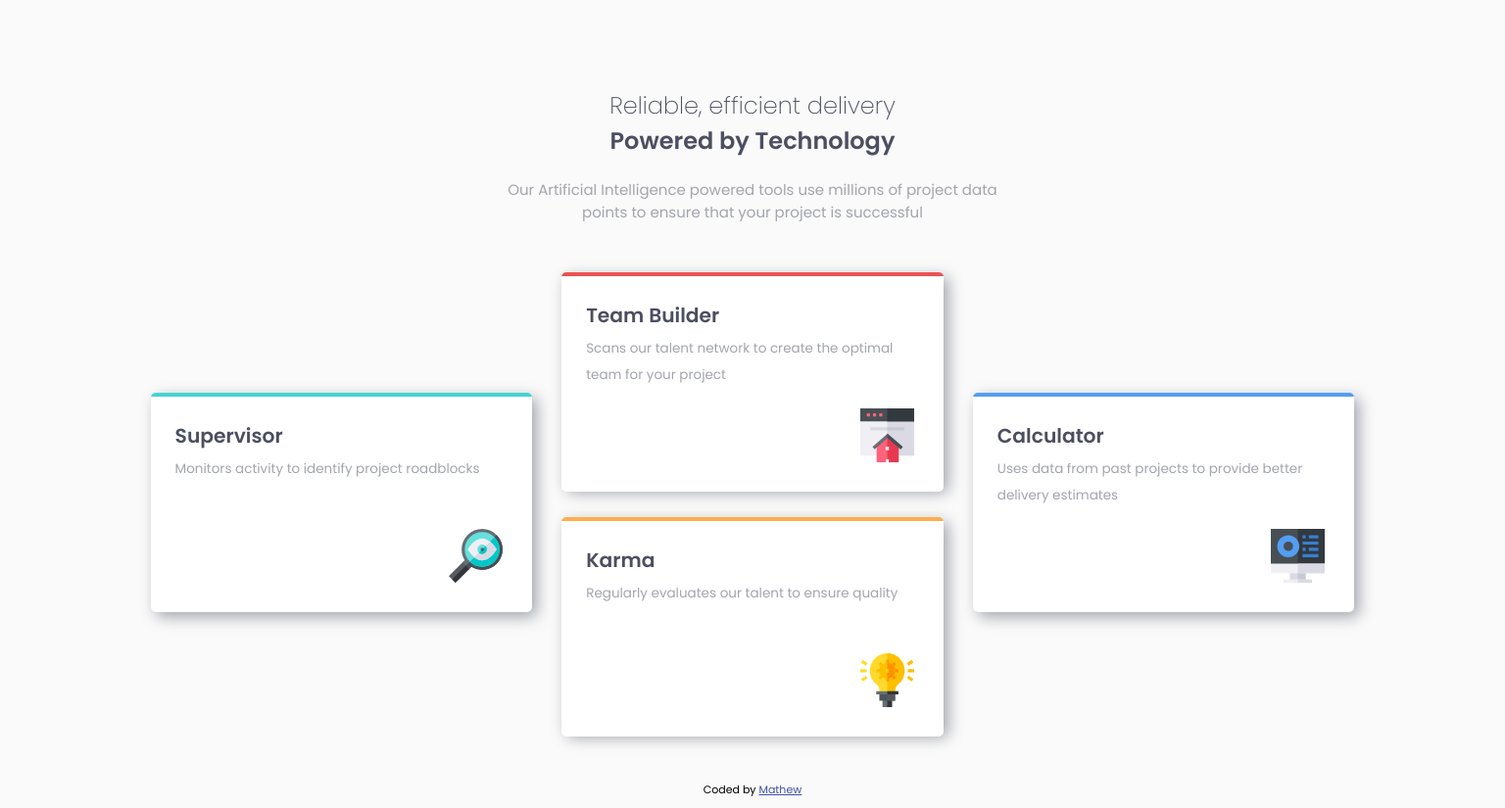
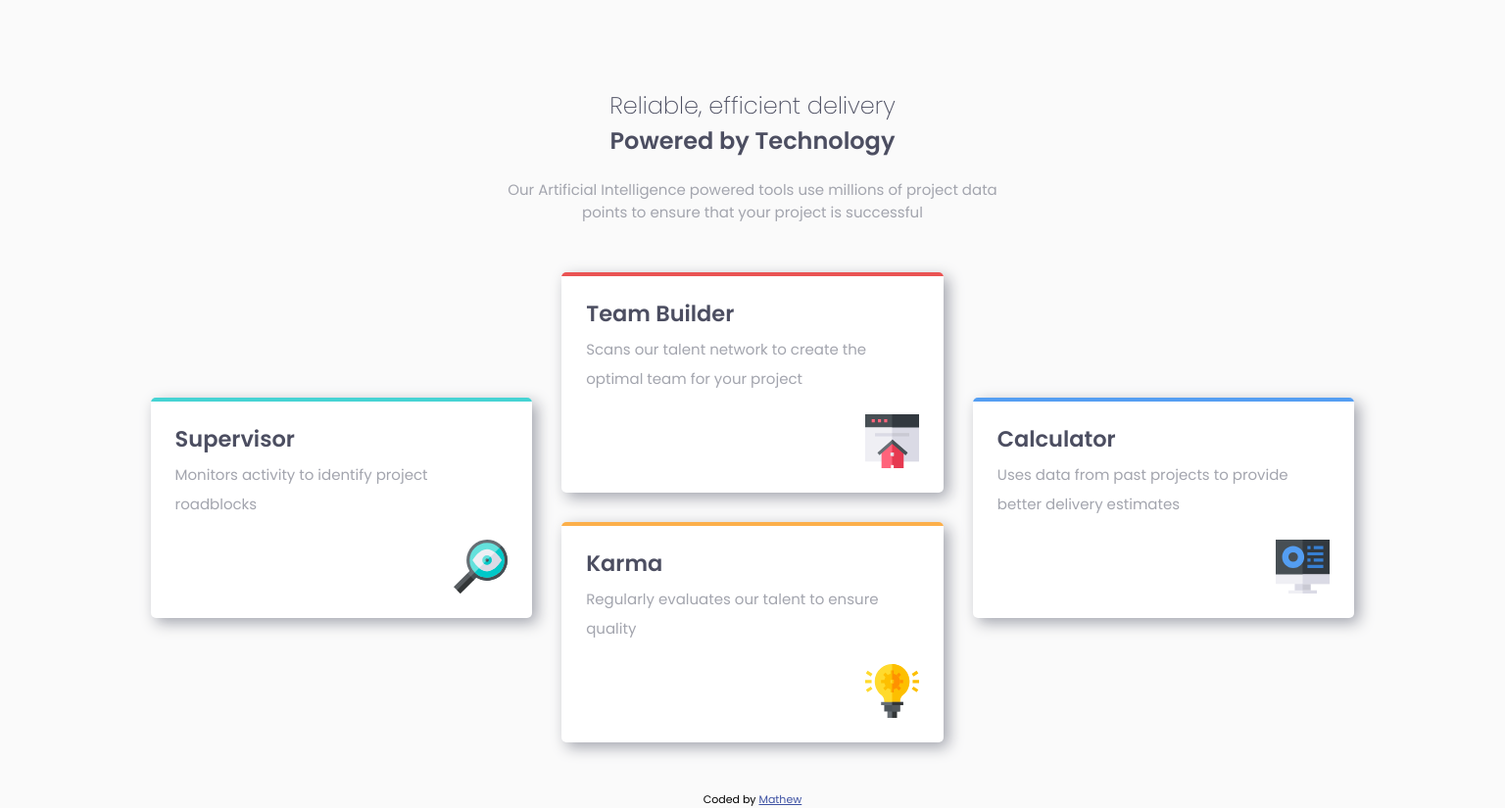
Before and after one commit to mathew12tan/four-card-feature-section, a plain HTML site: page index.html in a window 1536 px wide. Shown: the whole page at 98% size. Drawn offline with Linux system fonts and the light colour scheme.

Commit message:
second commit

```diff
--- a/index.html
+++ b/index.html
@@ -29,46 +29,28 @@
       </div>
 
       <div class="cards">
-        <div class="card card-1">
-          <div class="card-top">
+        <div class="card">
           <h2>Supervisor</h2>
           <p>Monitors activity to identify project roadblocks</p>
-            <img src="./images/icon-supervisor.svg" alt="icon-supervisor" />
-          </div>
         </div>
 
-        <div class="cards-middle">
-          <div class="card card-2">
-            <div class="card-top">
+        <div class="card">
           <h2>Team Builder</h2>
           <p>
-                Scans our talent network to create the optimal team for your
-                project
+            Scans our talent network to create the optimal team for your project
           </p>
-              <img
-                src="./images/icon-team-builder.svg"
-                alt="icon-team-builder"
-              />
-            </div>
         </div>
 
-          <div class="card card-3">
-            <div class="card-top">
+        <div class="card">
           <h2>Karma</h2>
           <p>Regularly evaluates our talent to ensure quality</p>
-              <img src="./images/icon-karma.svg" alt="icon-karma" />
-            </div>
-          </div>
         </div>
 
-        <div class="card card-4">
-          <div class="card-top">
+        <div class="card">
           <h2>Calculator</h2>
           <p>
             Uses data from past projects to provide better delivery estimates
           </p>
-            <img src="./images/icon-calculator.svg" alt="icon-calculator.svg" />
-          </div>
         </div>
       </div>
     </main>
--- a/style.css
+++ b/style.css
@@ -57,37 +57,31 @@ body {
 /* cards */
 
 .cards {
-  display: flex;
-  flex-direction: column;
-  row-gap: 30px;
+  display: grid;
+  gap: 30px;
   margin-bottom: 50px;
 }
 
-.cards-middle {
-  display: flex;
-  flex-direction: column;
-  row-gap: 30px;
+.card {
+  background-color: white;
+  height: 225px;
+  border-radius: 5px;
+  position: relative;
+  overflow: hidden;
+  padding: 25px;
+  box-shadow: 5px 5px 15px var(--Grayish-Blue);
+  background-size: 55px;
+  background-repeat: no-repeat;
+  background-position: bottom 25px right 25px;
 }
 
-.card {
-  height: 224px;
-  position: relative;
-  border-top-left-radius: 5px;
-  border-top-right-radius: 5px;
-  border-bottom-left-radius: 6px;
-  border-bottom-right-radius: 6px;
-  box-shadow: 5px 5px 15px var(--Grayish-Blue);
-}
-
-.card-top {
-  background-color: white;
-  height: 220px;
-  border-bottom-left-radius: 5px;
-  border-bottom-right-radius: 5px;
-  position: relative;
-  top: 4px;
-  padding: 25px;
-  font-size: 0.9em;
+.card::before {
+  content: "";
+  height: 4px;
+  position: absolute;
+  left: 0;
+  right: 0;
+  top: 0;
 }
 
 .card h2 {
@@ -107,16 +101,29 @@ body {
   bottom: 30px;
 }
 
-.card-1 {
+.card:nth-child(1) {
+  background-image: url("./images/icon-supervisor.svg");
+}
+.card:nth-child(2) {
+  background-image: url("./images/icon-team-builder.svg");
+}
+.card:nth-child(3) {
+  background-image: url("./images/icon-karma.svg");
+}
+.card:nth-child(4) {
+  background-image: url("./images/icon-calculator.svg");
+}
+
+.card:nth-child(1)::before {
   background: var(--Cyan);
 }
-.card-2 {
+.card:nth-child(2)::before {
   background: var(--Red);
 }
-.card-3 {
+.card:nth-child(3)::before {
   background: var(--Orange);
 }
-.card-4 {
+.card:nth-child(4)::before {
   background: var(--Blue);
 }
 
@@ -137,18 +144,28 @@ body {
   }
 
   .cards {
-    flex-direction: row;
-    column-gap: 30px;
+    grid-template-columns: repeat(3, 1fr);
   }
 
-  .card, .cards-middle {
-    flex: 1;
+  .card:nth-child(1) {
+    grid-column: 1/2;
+    grid-row: 2/4;
   }
 
-  .card-1, .card-4 {
-    align-self: center;
+  .card:nth-child(2) {
+    grid-column: 2/3;
+    grid-row: 1/3;
   }
 
+  .card:nth-child(3) {
+    grid-column: 2/3;
+    grid-row: 3/5;
+  }
+
+  .card:nth-child(4) {
+    grid-column: 3/4;
+    grid-row: 2/4;
+  }
 }
 
 /* attribution */
```
Lines whose indentation alone changed are shown as unchanged.
